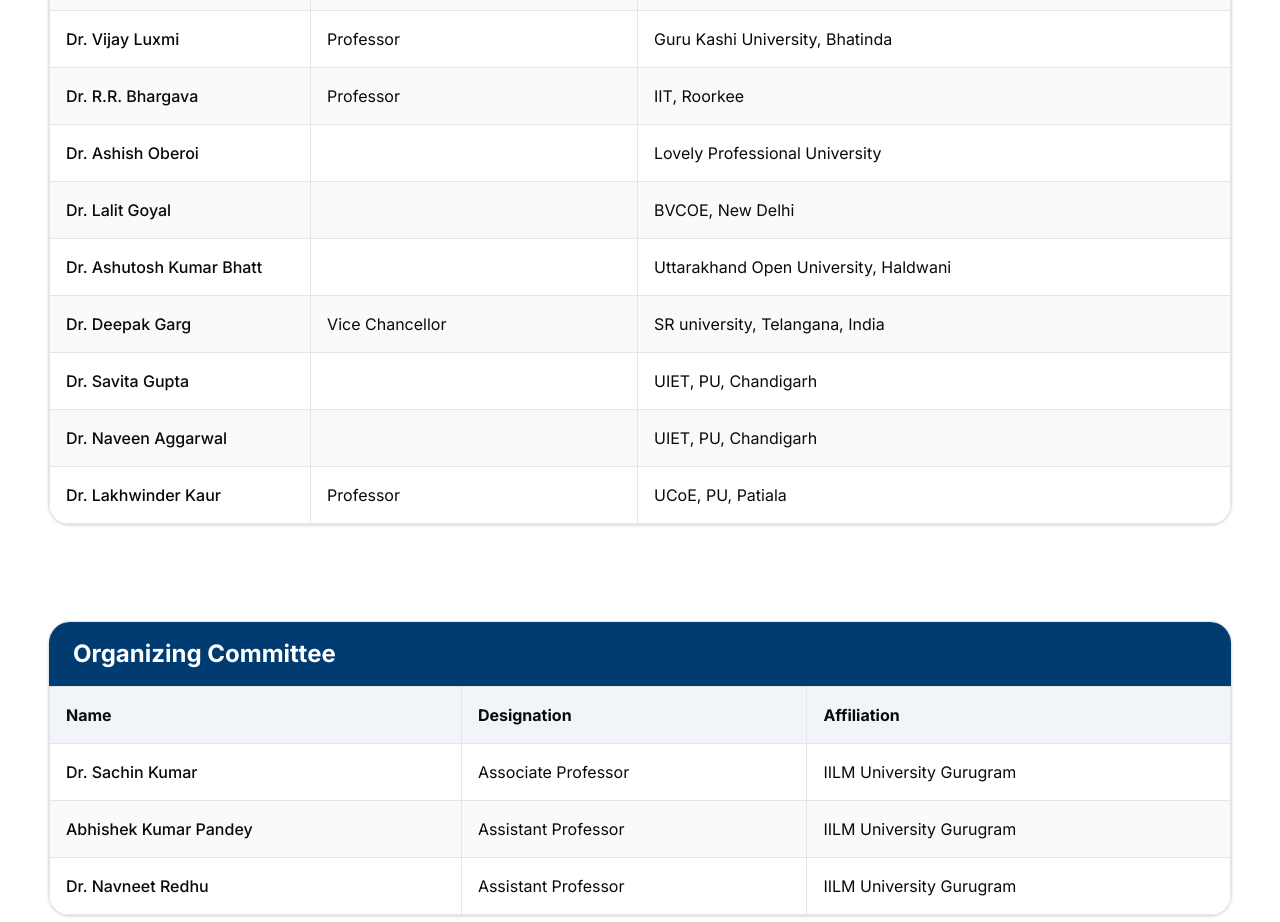
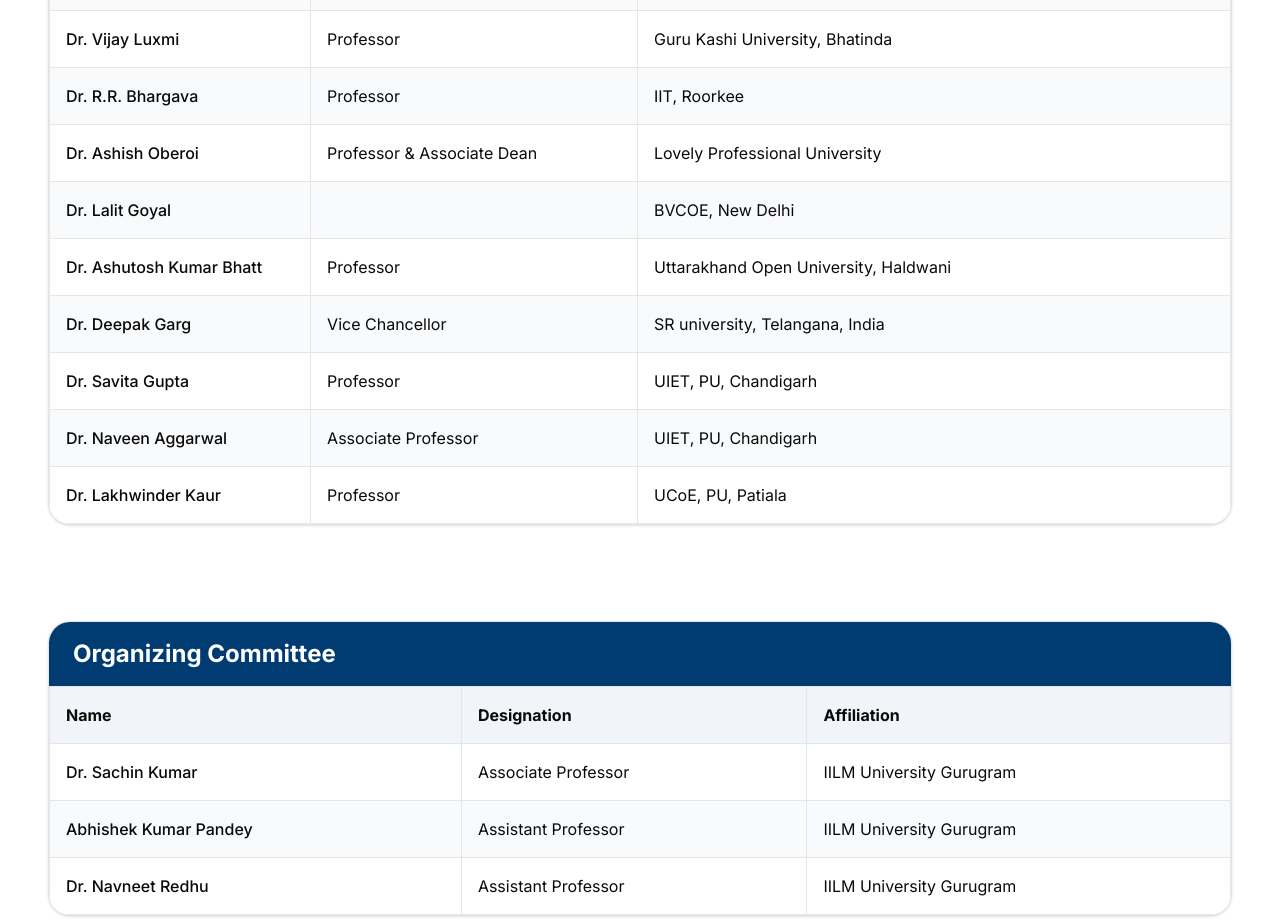
Before and after one commit to abhiseksharma/ICFCINT, a Next.js app: page /committee in a window 1280 px wide. Shown: the part 3160-4082 px from the top of the page. Built offline with nearby package versions, Linux system fonts and the light colour scheme.

Commit message:
TPC Designation Added

```diff
--- a/app/committee/page.tsx
+++ b/app/committee/page.tsx
@@ -237,7 +237,7 @@
   // },
   {
     name: "Dr. Ashish Oberoi",
-    designation: "",
+    designation: "Professor & Associate Dean",
     organization: "Lovely Professional University",
   },
   {
@@ -247,7 +247,7 @@
   },
   {
     name: "Dr. Ashutosh Kumar Bhatt",
-    designation: "",
+    designation: "Professor",
     organization: "Uttarakhand Open University, Haldwani",
   },
   {
@@ -257,12 +257,12 @@
   },
   {
     name: "Dr. Savita Gupta",
-    designation: "",
+    designation: "Professor",
     organization: "UIET, PU, Chandigarh",
   },
   {
     name: "Dr. Naveen Aggarwal",
-    designation: "",
+    designation: "Associate Professor",
     organization: "UIET, PU, Chandigarh",
   },
   {
```
